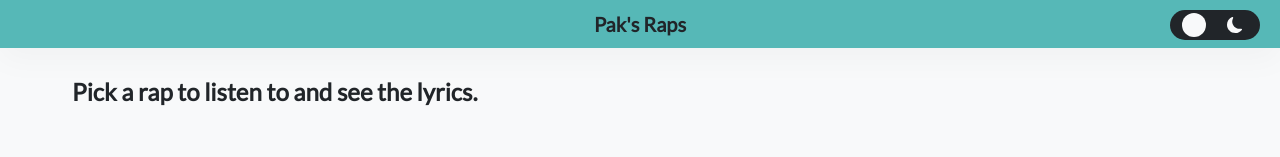
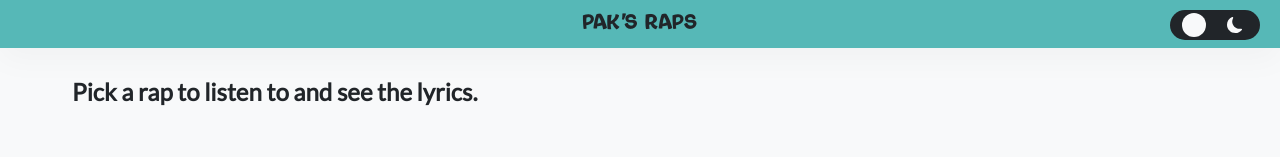
Before and after one commit to Hanzo253/pak-raps, a React (Create React App) app: page / in a window 1280 px wide. Shown: the top 157 px of the page. Built offline with nearby package versions, Linux system fonts and the light colour scheme.

Commit message:
added logo design (#12)

```diff
--- a/src/styles.css
+++ b/src/styles.css
@@ -52,10 +52,10 @@ html {
   transition: color var(--transition), background var(--transition);
 }
 
-/* When the darkmode class is applied, set the pseudo element position to 0 */
-/* .darkmode::before {
-  transform: translateX(0);
-} */
+@font-face {
+  font-family: "Bouncy";
+  src: url(./logo-font/BouncyThin.otf) format("opentype");
+}
 
 /***************************/
 /* ROOT */
@@ -101,6 +101,8 @@ html {
   color: #212529;
   margin-top: 1.4rem;
   text-align: center;
+  font-family: "Bouncy", sans-serif;
+  font-weight: 400;
 }
 
 /***************************/
```
Also changed, not shown: src/logo-font/BouncyThin.otf (added).
